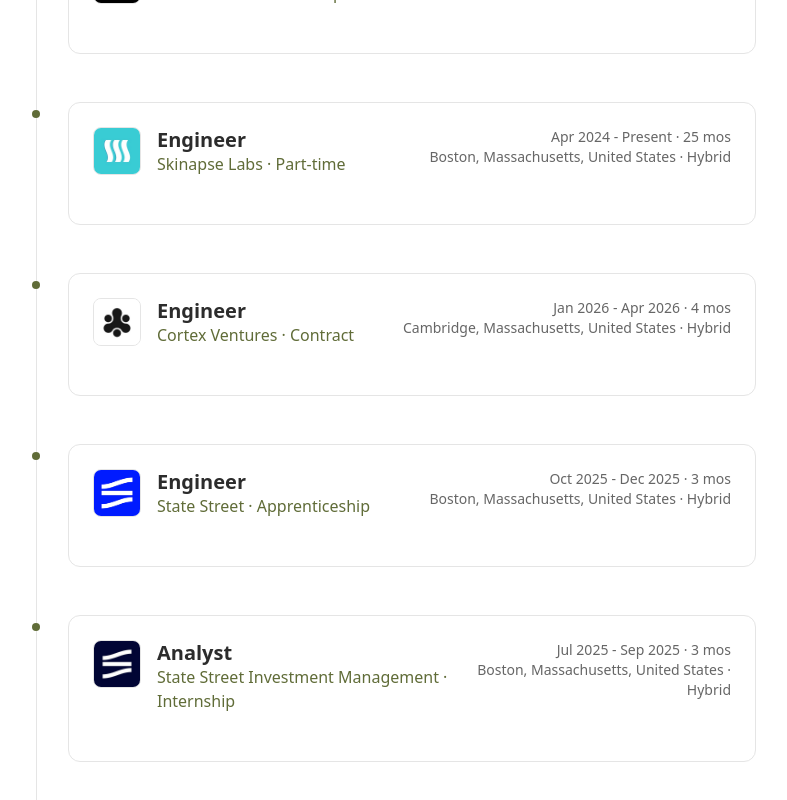
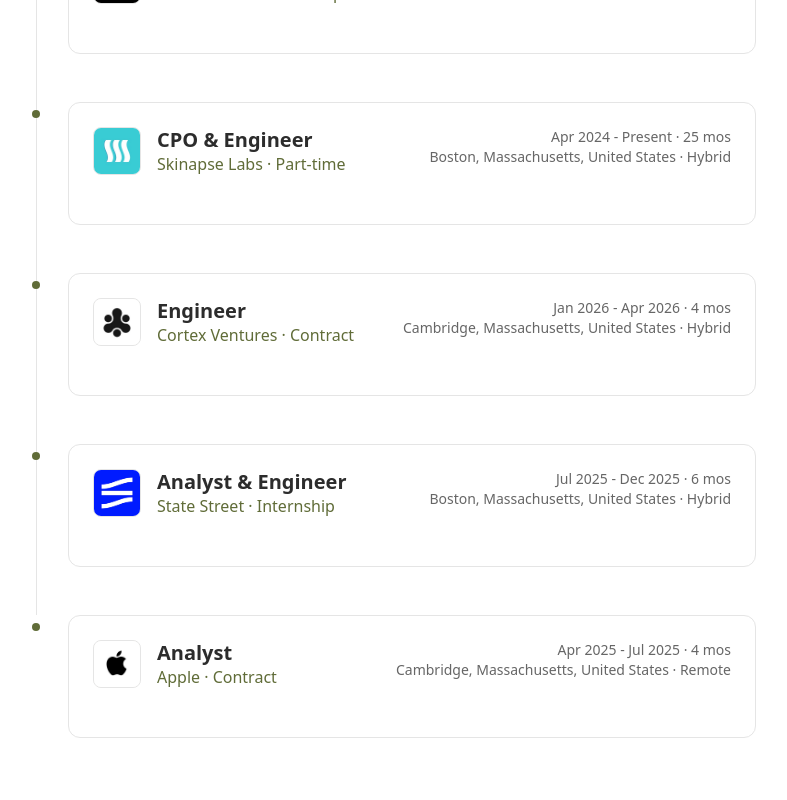
Before and after one commit to GordonBie123/portfolio-website, a Next.js app: page / in a window 1280 px wide. Shown: the part 1340-2140 px from the top of the page, without its empty margins (244-1031 px from the left). Built offline with nearby package versions, Linux system fonts and the light colour scheme.

Commit message:
Updated Experiences

```diff
--- a/src/data/experience.ts
+++ b/src/data/experience.ts
@@ -31,7 +31,7 @@ export const experiences: Experience[] = [
     logo: "/logos/neu.jpg"
   },
     {
-    role: "Engineer",
+    role: "CPO & Engineer",
     company: "Skinapse Labs · Part-time",
     duration: "Apr 2024 - Present · 25 mos",
     location: "Boston, Massachusetts, United States · Hybrid",
@@ -51,24 +51,14 @@ export const experiences: Experience[] = [
     logo: "/logos/cortexx.jpeg"
   },
   {
-    role: "Engineer",
-    company: "State Street · Apprenticeship",
-    duration: "Oct 2025 - Dec 2025 · 3 mos",
+    role: "Analyst & Engineer",
+    company: "State Street · Internship",
+    duration: "Jul 2025 - Dec 2025 · 6 mos",
     location: "Boston, Massachusetts, United States · Hybrid",
     responsibilities: [],
     skills: [],
     type: "professional",
     logo: "/logos/ssc.png"
-  },
-  {
-    role: "Analyst",
-    company: "State Street Investment Management · Internship",
-    duration: "Jul 2025 - Sep 2025 · 3 mos",
-    location: "Boston, Massachusetts, United States · Hybrid",
-    responsibilities: [],
-    skills: [],
-    type: "professional",
-    logo: "/logos/ssim.jpg"
   },
   {
     role: "Research Assistant",
```
Also changed, not shown: 1 other file (tests, documents, lock files or other folders).
